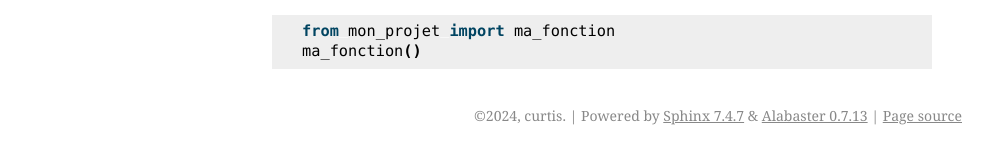
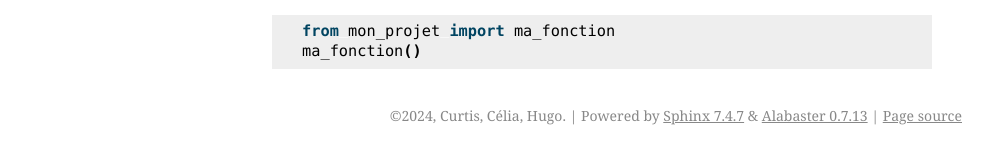
Before and after one commit to hugocgbr/Tpgit, a Sphinx documentation site: the page built from source/readme.rst, in a window 1280 px wide. Shown: the part 405-569 px from the top of the page, without its empty margins (148-1140 px from the left). Built offline with Sphinx 7.4.7, drawn with Linux system fonts in a browser that asks for light colours; pages that are not in the unit, such as notebooks, are missing from menus.

Commit message:
ajout des noms

```diff
--- a/source/conf.py
+++ b/source/conf.py
@@ -11,8 +11,8 @@ sys.path.insert(0, os.path.abspath("../Sphinx"))  # Ajouter le chemin de ton mod
 # https://www.sphinx-doc.org/en/master/usage/configuration.html#project-information
 
 project = 'Sphinx'
-copyright = '2024, curtis'
-author = 'curtis'
+copyright = '2024, Curtis, Célia, Hugo'
+author = 'Curtis, Célia, Hugo'
 release = 'pdf'
 
 # -- General configuration ---------------------------------------------------
```
